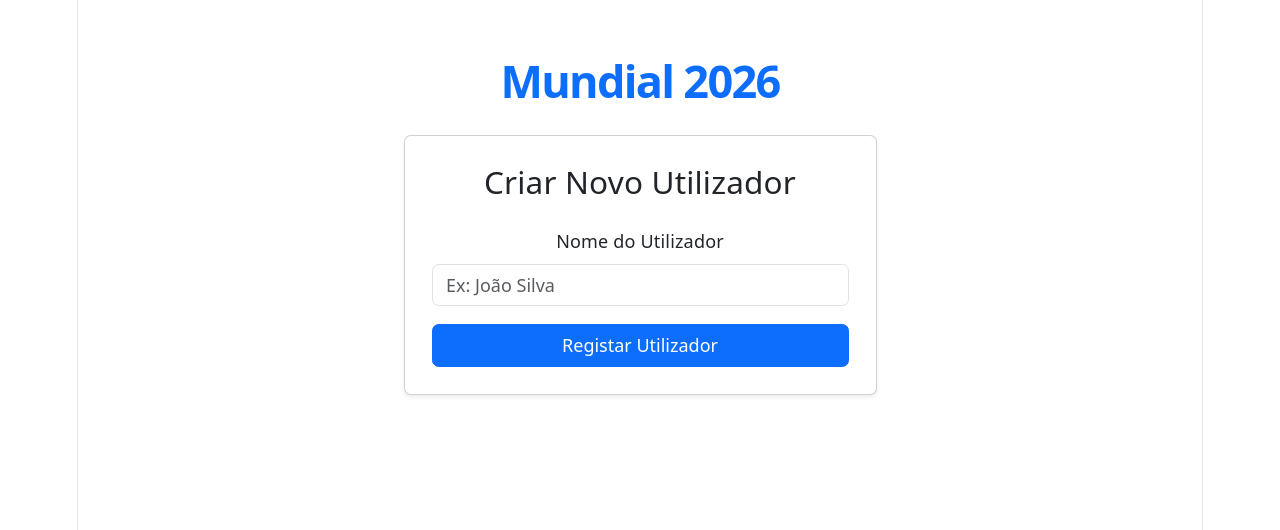
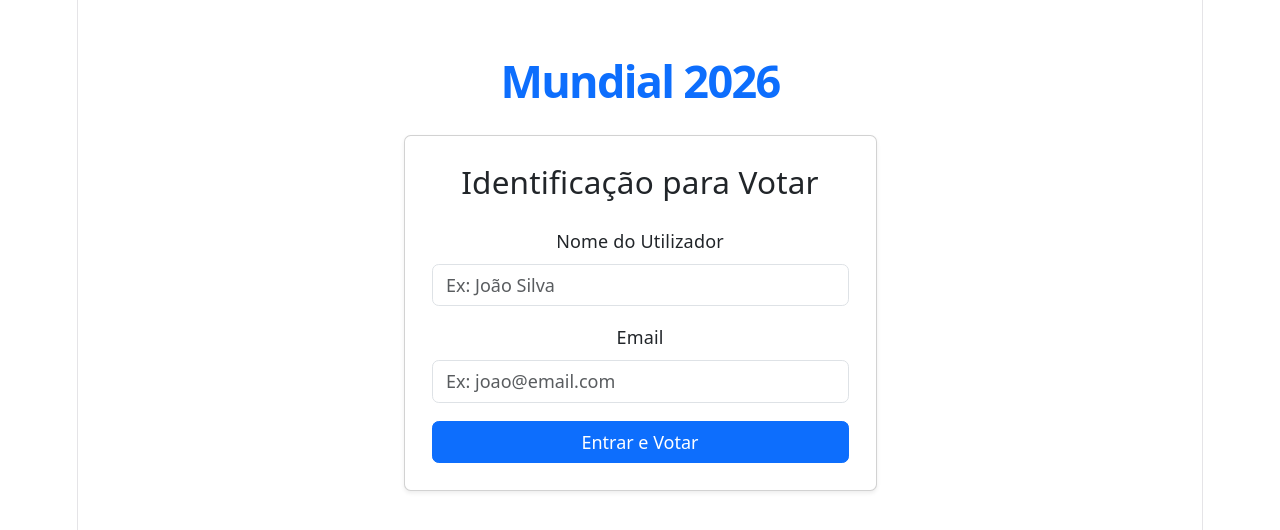
Before and after one commit to leonardoabreu546/apostas_mundial, a React (Vite) app in the folder frontend/: page / in a window 1280 px wide. Shown: the top 530 px of the page. Built offline with nearby package versions, Linux system fonts and the light colour scheme.

Commit message:
conectar identificação ao backend

```diff
--- a/frontend/package.json
+++ b/frontend/package.json
@@ -10,6 +10,7 @@
     "preview": "vite preview"
   },
   "dependencies": {
+    "axios": "^1.18.1",
     "bootstrap": "^5.3.8",
     "react": "^19.2.7",
     "react-dom": "^19.2.7"
--- a/frontend/src/components/registoUtilizador.tsx
+++ b/frontend/src/components/registoUtilizador.tsx
@@ -1,15 +1,31 @@
-import {useState} from "react";
+import { useState } from "react";
+import axios from "axios"; // Importamos o axios para falar com o backend
 
-function RegistoUtilizador(){
-    const [nome, setNome] = useState('');
-    const handleSubmit = (e: React.FormEvent) => {
-        e.preventDefault();
-        console.log('Nome:', nome);
-    };
+function RegistoUtilizador() {
+  const [nome, setNome] = useState('');
+  const [email, setEmail] = useState('');
 
-    return (
+  const handleSubmit = async (e: React.FormEvent) => {
+    e.preventDefault();
+
+    try {
+      const resposta = await axios.post('http://localhost:3000/utilizadores', {
+        nome: nome,
+        email: email
+      });
+
+      console.log('Sucesso:', resposta.data);
+      alert('Identificação registada! Podes avançar para a votação.');
+
+    } catch (erro) {
+      console.error('Erro ao ligar ao backend:', erro);
+      alert('Erro ao ligar ao servidor. Garante que o teu backend está ligado na porta 3000!');
+    }
+  };
+
+  return (
     <div className="card p-4 shadow-sm">
-      <h3 className="card-title mb-4">Criar Novo Utilizador</h3>
+      <h3 className="card-title mb-4">Identificação para Votar</h3>
 
       <form onSubmit={handleSubmit}>
         <div className="mb-3">
@@ -18,14 +34,26 @@ function RegistoUtilizador(){
             type="text"
             className="form-control"
             value={nome}
-            onChange={(e) => setNome(e.target.value)} // Atualiza o estado sempre que o utilizador digita
+            onChange={(e) => setNome(e.target.value)}
             placeholder="Ex: João Silva"
             required
           />
         </div>
 
+        <div className="mb-3">
+          <label className="form-label">Email</label>
+          <input
+            type="email"
+            className="form-control"
+            value={email}
+            onChange={(e) => setEmail(e.target.value)}
+            placeholder="Ex: joao@email.com"
+            required
+          />
+        </div>
+
         <button type="submit" className="btn btn-primary w-100">
-          Registar Utilizador
+          Entrar e Votar
         </button>
       </form>
     </div>
```
Also changed, not shown: 1 other file (tests, documents, lock files or other folders).
